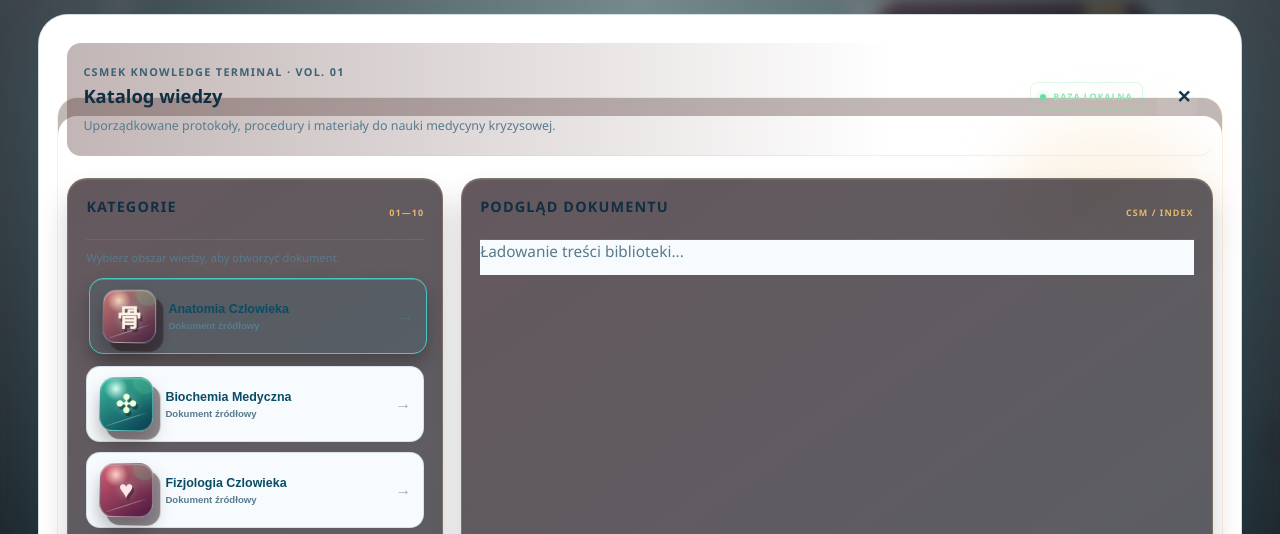
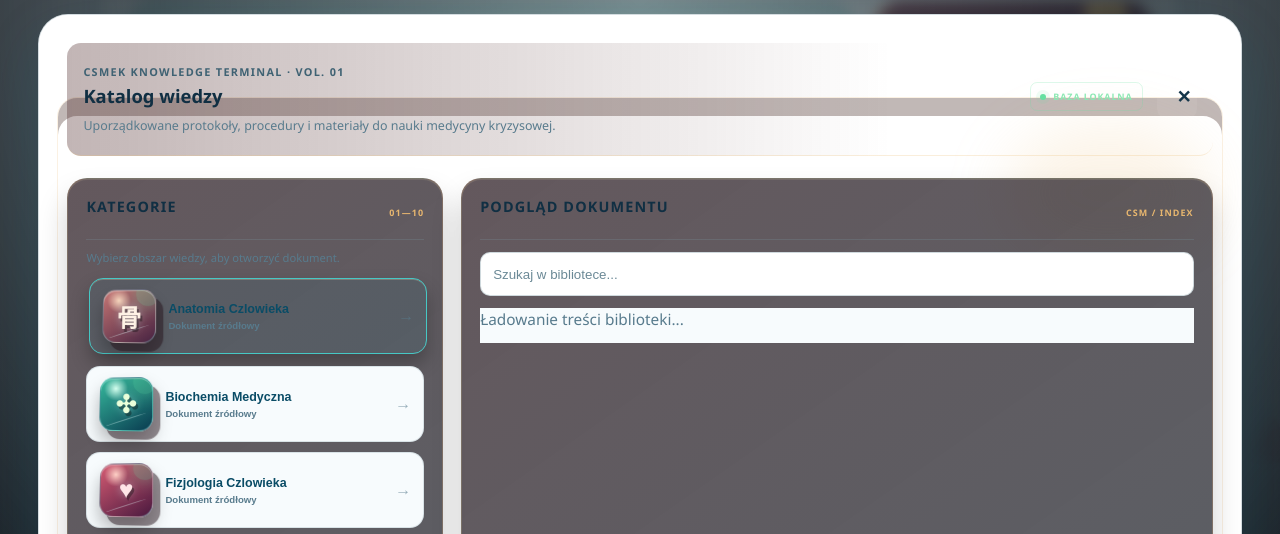
Before and after one commit to coobadzik2-hub/CSMek-Ai, a FastAPI app: page / in a window 1280 px wide, after a click that opens the changed part. Shown: the part 320-854 px from the top of the page. Run offline with FastAPI, Linux system fonts and the light colour scheme; data that the repository does not hold is empty.

Commit message:
Add answer and library controls

```diff
--- a/web_app/templates/index.html
+++ b/web_app/templates/index.html
@@ -108,6 +108,7 @@
 
             <section class="library-content">
               <div class="library-column-heading"><h3>Podgląd dokumentu</h3><span>CSM / INDEX</span></div>
+              <input id="librarySearch" class="library-search" type="search" placeholder="Szukaj w bibliotece..." aria-label="Szukaj w bibliotece" />
               <div id="libraryDetail" class="library-detail">
                 <div class="library-empty-state">
                   <span class="library-empty-icon">+</span>
@@ -188,6 +189,7 @@
               <div id="questionAnswerSwap" class="question-answer-swap" aria-live="polite" hidden>
                 <div class="answer-panel-header"><span class="swap-label">Odpowiedź CSMeka</span><button id="expandAnswerBtn" class="expand-answer-button" type="button" aria-label="Powiększ odpowiedź" title="Powiększ odpowiedź">⤢</button></div>
                 <div id="questionAnswerText"></div>
+                <div class="answer-actions"><button id="copyAnswerBtn" type="button">Kopiuj</button><button id="favoriteAnswerBtn" type="button">☆ Ulubione</button></div>
                 <button id="newQuestionBtn" class="new-question-button" type="button">Nowe pytanie</button>
               </div>
             </div>
```
